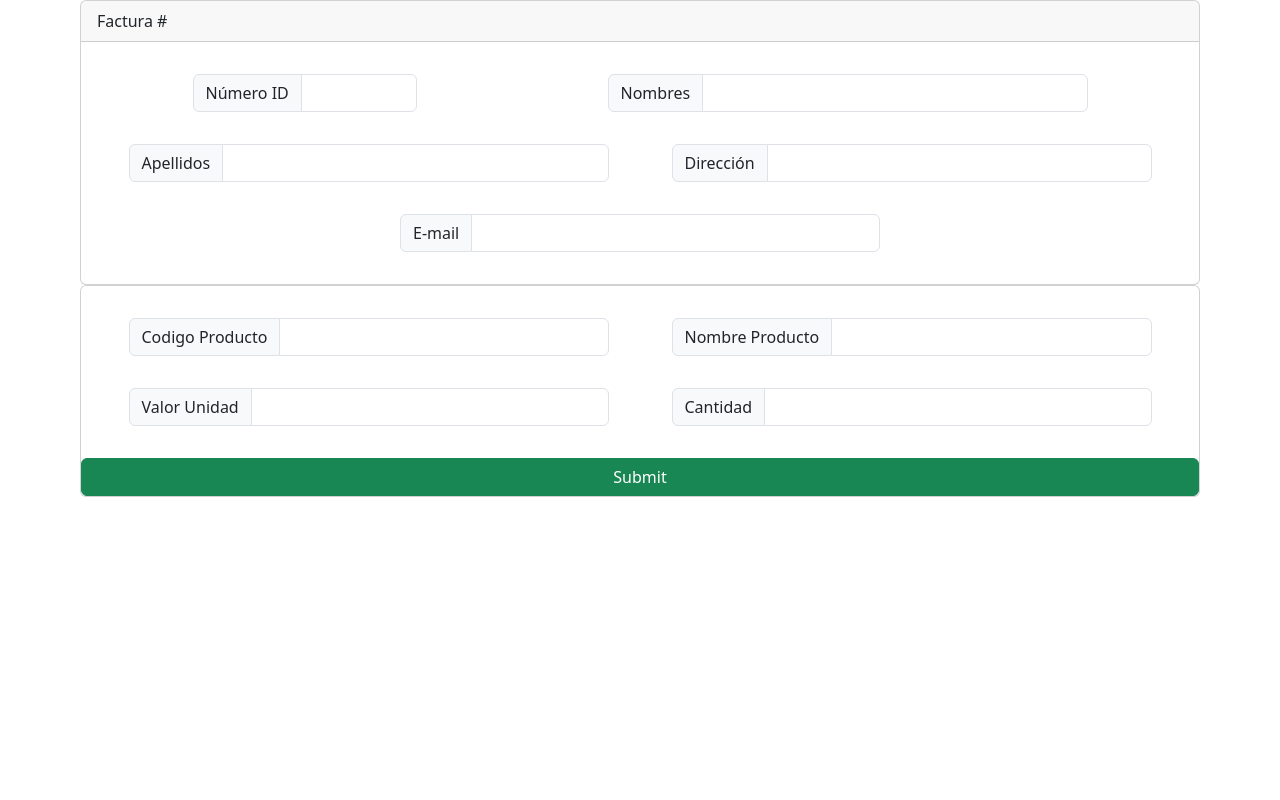
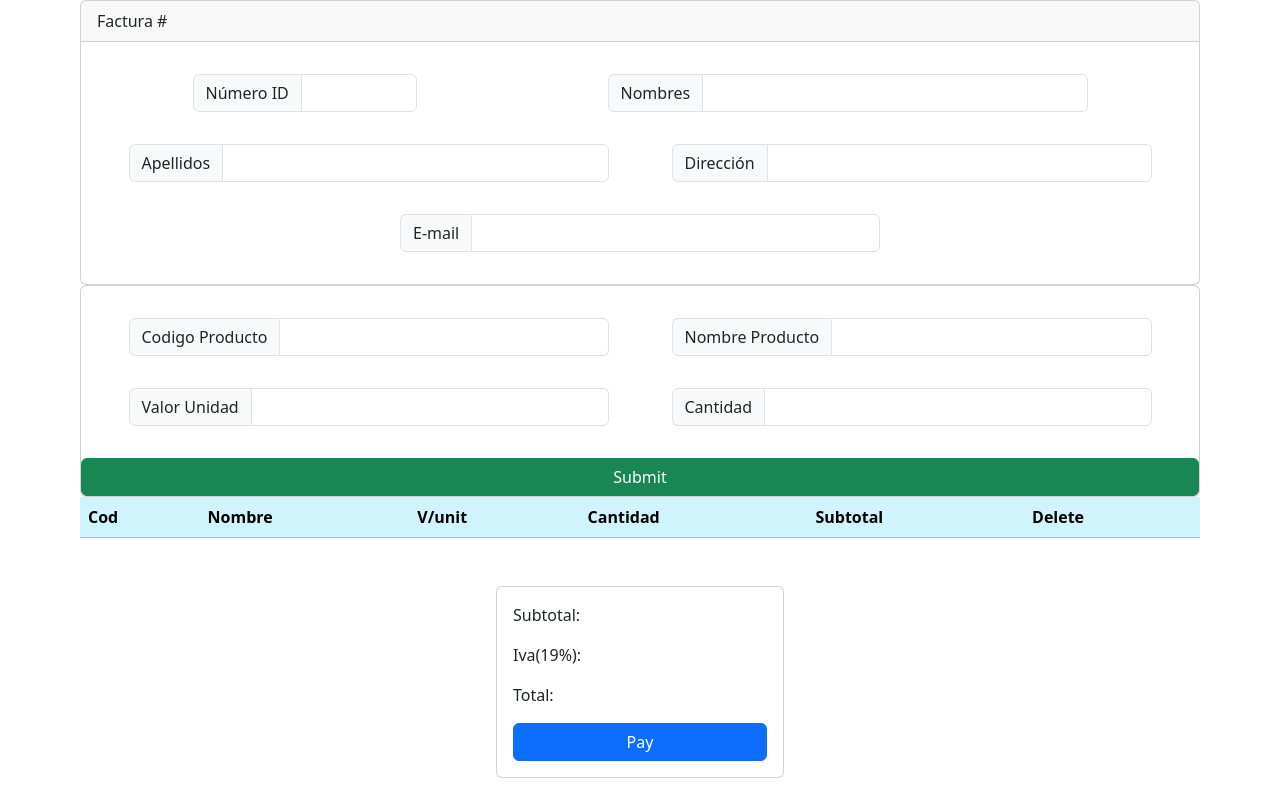
Before and after one commit to juandacf/invoice, a website: page index.html in a window 1280 px wide. Drawn offline with nearby package versions, Linux system fonts and the light colour scheme.

Commit message:
front finished

```diff
--- a/index.html
+++ b/index.html
@@ -63,6 +63,25 @@
   </div>
   </div>
   </div>
+  <table class=" table table-info">
+    <thead>
+      <th scope="col">Cod</th>
+      <th scope="col">Nombre</th>
+      <th scope="col">V/unit</th>
+      <th scope="col">Cantidad</th>
+      <th scope="col">Subtotal</th>
+      <th scope="col">Delete</th>
+    </thead>
+  </table>
+
+  <div class="card" style="width: 18rem;" id="finalCard">
+    <div class="card-body finalCard">
+      <p class="card-text">Subtotal:</p>
+      <p class="card-text">Iva(19%):</p>
+      <p class="card-text">Total: </p>
+      <button type="button" class="btn btn-primary">Pay</button>
+    </div>
+  </div>
   <script type="module" src="./app.js"></script>
 </body>
 
--- a/styles/styles.css
+++ b/styles/styles.css
@@ -17,3 +17,14 @@
     justify-content: space-around;
     flex-wrap: wrap;
 }
+.table {
+    width:70rem;
+    margin:auto;
+}
+.finalCard{
+    display:flex;
+    flex-direction:column;
+}
+#finalCard {
+    margin-top:3rem;
+}
```
